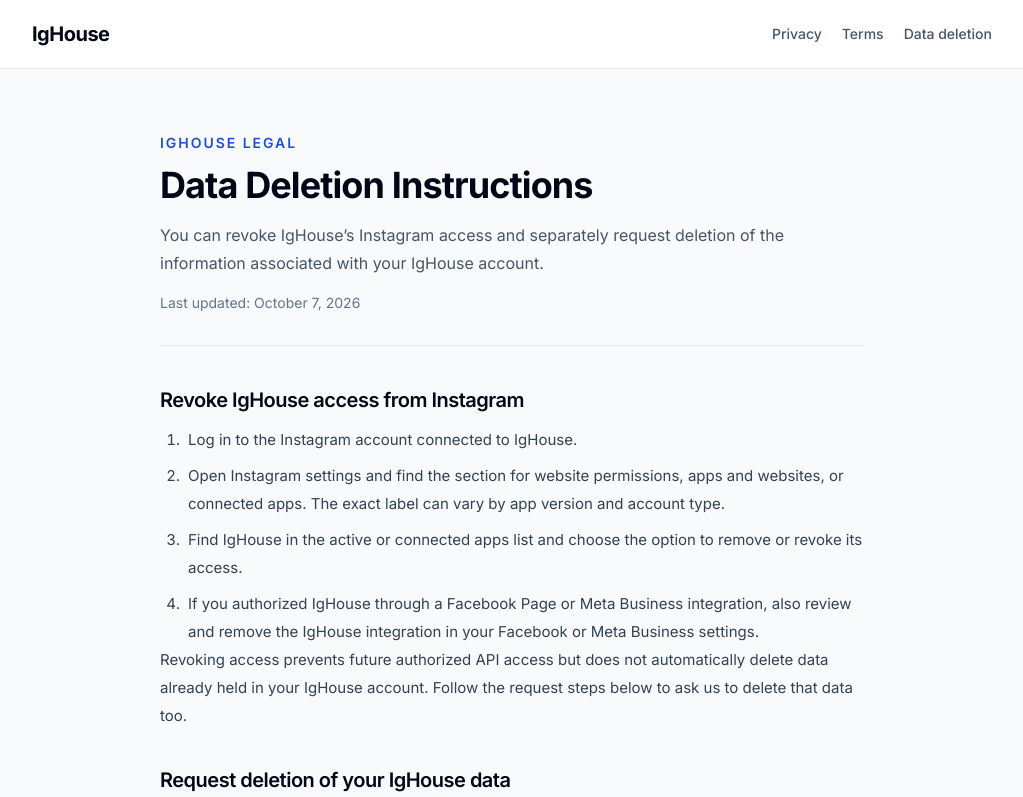
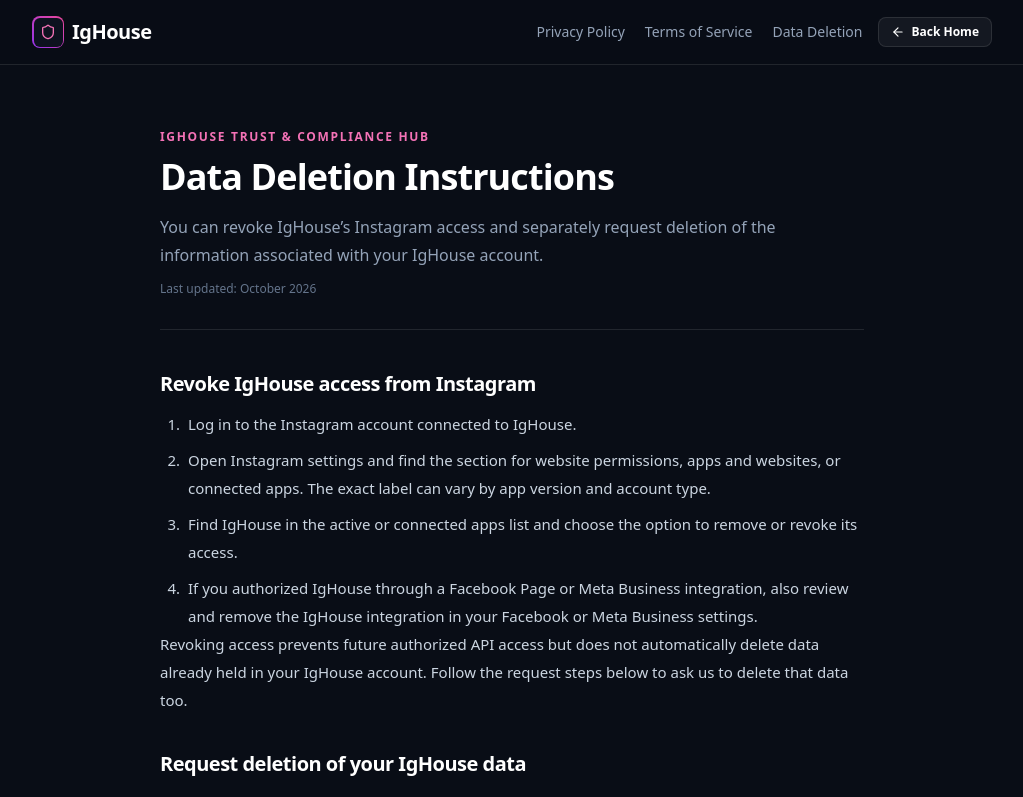
Before and after one commit to vivekMaury/IgHouse, a Next.js app: page /data-deletion in a window 1280 px wide. Shown: the top 797 px of the page, without its empty margins (128-1151 px from the left). Built offline with nearby package versions, Linux system fonts and the light colour scheme.

Commit message:
Elevate styling stability, smooth scrolling, and type safety across IgHouse

```diff
--- a/src/app/api/inbox/messages/route.ts
+++ b/src/app/api/inbox/messages/route.ts
@@ -339,6 +339,8 @@ export async function POST(request: NextRequest) {
       direction: "outbound",
       message_body: messageText,
       message_text: messageText,
+      media_url: insertedMessage?.media_url ?? null,
+      media_type: insertedMessage?.media_type ?? null,
       sender_id: senderId,
       is_from_user: true,
       created_at: sentAt,
--- a/src/app/globals.css
+++ b/src/app/globals.css
@@ -2,26 +2,40 @@
 @tailwind components;
 @tailwind utilities;
 
-:root {
-  --foreground-rgb: 0, 0, 0;
-  --background-start-rgb: 214, 219, 220;
-  --background-end-rgb: 255, 255, 255;
+html {
+  scroll-behavior: smooth;
+  color-scheme: dark;
 }
 
-@media (prefers-color-scheme: dark) {
-  :root {
-    --foreground-rgb: 255, 255, 255;
-    --background-start-rgb: 0, 0, 0;
-    --background-end-rgb: 0, 0, 0;
-  }
+:root {
+  --background: #090d16;
+  --foreground: #f8fafc;
 }
 
 body {
-  color: rgb(var(--foreground-rgb));
-  background: linear-gradient(
-      to bottom,
-      transparent,
-      rgb(var(--background-end-rgb))
-    )
-    rgb(var(--background-start-rgb));
+  color: var(--foreground);
+  background-color: var(--background);
+  min-height: 100vh;
+  overflow-x: hidden;
+  -webkit-font-smoothing: antialiased;
+  -moz-osx-font-smoothing: grayscale;
 }
+
+/* Custom scrollbar */
+::-webkit-scrollbar {
+  width: 8px;
+  height: 8px;
+}
+
+::-webkit-scrollbar-track {
+  background: #090d16;
+}
+
+::-webkit-scrollbar-thumb {
+  background: #1f293d;
+  border-radius: 4px;
+}
+
+::-webkit-scrollbar-thumb:hover {
+  background: #334155;
+}
--- a/src/app/login/page.tsx
+++ b/src/app/login/page.tsx
@@ -63,8 +63,13 @@ export default function LoginPage() {
     setResetFeedback(null)
 
     try {
+      const redirectUrl =
+        typeof window !== 'undefined'
+          ? `${window.location.origin}/auth/reset-password`
+          : 'https://ighouse.app/auth/reset-password'
+
       const { error } = await supabase.auth.resetPasswordForEmail(trimmedEmail, {
-        redirectTo: 'http://localhost:3000/auth/reset-password',
+        redirectTo: redirectUrl,
       })
 
       if (error) {
--- a/src/app/signup/page.tsx
+++ b/src/app/signup/page.tsx
@@ -38,7 +38,7 @@ export default function SignupPage() {
       if (authData.user) {
         const { data: workspaceData, error: workspaceError } = await supabase
           .from('workspaces')
-          .insert([{ name: workspaceName }])
+          .insert([{ name: workspaceName.trim() || 'My Workspace', owner_id: authData.user.id }])
           .select()
           .single()
 
--- a/src/components/legal/legal-page.tsx
+++ b/src/components/legal/legal-page.tsx
@@ -1,10 +1,11 @@
 import Link from "next/link";
 import type { ReactNode } from "react";
+import { ArrowLeft, Shield } from "lucide-react";
 
 const legalLinks = [
-  { href: "/privacy-policy", label: "Privacy" },
-  { href: "/terms-of-service", label: "Terms" },
-  { href: "/data-deletion", label: "Data deletion" },
+  { href: "/privacy-policy", label: "Privacy Policy" },
+  { href: "/terms-of-service", label: "Terms of Service" },
+  { href: "/data-deletion", label: "Data Deletion" },
 ];
 
 export function LegalPage({
@@ -17,19 +18,25 @@ export function LegalPage({
   children: ReactNode;
 }) {
   return (
-    <div className="min-h-screen bg-slate-50 text-slate-800">
-      <header className="border-b border-slate-200 bg-white">
-        <div className="mx-auto flex max-w-5xl flex-wrap items-center justify-between gap-4 px-5 py-5 sm:px-8">
+    <div className="min-h-screen bg-[#090d16] text-slate-300 font-sans selection:bg-purple-500/30 selection:text-white">
+      <header className="sticky top-0 z-40 border-b border-white/10 bg-[#090d16]/80 backdrop-blur-xl">
+        <div className="mx-auto flex max-w-5xl flex-wrap items-center justify-between gap-4 px-5 py-4 sm:px-8">
           <Link
-            className="text-xl font-bold tracking-tight text-slate-950"
+            className="flex items-center gap-2 text-xl font-extrabold tracking-tight text-white hover:text-pink-400 transition-colors"
             href="/"
           >
+            <div className="w-8 h-8 rounded-lg bg-gradient-to-tr from-purple-600 to-pink-500 p-[1.5px]">
+              <div className="w-full h-full bg-[#0d121f] rounded-[6px] flex items-center justify-center">
+                <Shield className="w-4 h-4 text-pink-400" />
+              </div>
+            </div>
             IgHouse
           </Link>
+          <div className="flex items-center gap-4">
             <nav aria-label="Legal pages" className="flex flex-wrap gap-x-5 gap-y-2">
               {legalLinks.map((link) => (
                 <Link
-                className="text-sm font-medium text-slate-600 transition hover:text-blue-700"
+                  className="text-xs sm:text-sm font-medium text-slate-400 transition hover:text-white"
                   href={link.href}
                   key={link.href}
                 >
@@ -37,33 +44,42 @@ export function LegalPage({
                 </Link>
               ))}
             </nav>
+            <Link
+              href="/"
+              className="inline-flex items-center gap-1.5 text-xs font-semibold px-3 py-1.5 rounded-lg bg-white/5 border border-white/10 text-white hover:bg-white/10 transition-colors"
+            >
+              <ArrowLeft className="w-3.5 h-3.5" /> Back Home
+            </Link>
+          </div>
         </div>
       </header>
 
       <main className="mx-auto max-w-3xl px-5 py-12 sm:px-8 sm:py-16">
-        <div className="mb-10 border-b border-slate-200 pb-8">
-          <p className="mb-3 text-sm font-semibold uppercase tracking-[0.14em] text-blue-700">
-            IgHouse legal
+        <div className="mb-10 border-b border-white/10 pb-8">
+          <p className="mb-3 text-xs font-bold uppercase tracking-[0.14em] text-pink-400">
+            IgHouse Trust &amp; Compliance Hub
           </p>
-          <h1 className="text-3xl font-bold tracking-tight text-slate-950 sm:text-4xl">
+          <h1 className="text-3xl font-extrabold tracking-tight text-white sm:text-4xl">
             {title}
           </h1>
-          <p className="mt-4 max-w-2xl text-base leading-7 text-slate-600">
+          <p className="mt-4 max-w-2xl text-base leading-7 text-slate-400">
             {description}
           </p>
-          <p className="mt-4 text-sm text-slate-500">Last updated: October 7, 2026</p>
+          <p className="mt-3 text-xs text-slate-500 font-medium">Last updated: October 2026</p>
         </div>
 
-        <article className="space-y-9 text-[15px] leading-7 text-slate-700 [&_a]:font-medium [&_a]:text-blue-700 [&_a]:underline [&_a]:decoration-blue-200 [&_a]:underline-offset-4 [&_a:hover]:text-blue-900 [&_h2]:mb-3 [&_h2]:text-xl [&_h2]:font-semibold [&_h2]:tracking-tight [&_h2]:text-slate-950 [&_h3]:mb-2 [&_h3]:mt-5 [&_h3]:font-semibold [&_h3]:text-slate-900 [&_li]:pl-1 [&_ol]:list-decimal [&_ol]:space-y-2 [&_ol]:pl-6 [&_p+p]:mt-3 [&_ul]:list-disc [&_ul]:space-y-2 [&_ul]:pl-6">
+        <article className="space-y-9 text-[15px] leading-7 text-slate-300 [&_a]:font-medium [&_a]:text-pink-400 [&_a]:underline [&_a]:decoration-pink-500/30 [&_a]:underline-offset-4 [&_a:hover]:text-pink-300 [&_h2]:mb-3 [&_h2]:text-xl [&_h2]:font-bold [&_h2]:tracking-tight [&_h2]:text-white [&_h3]:mb-2 [&_h3]:mt-5 [&_h3]:font-semibold [&_h3]:text-slate-100 [&_li]:pl-1 [&_ol]:list-decimal [&_ol]:space-y-2 [&_ol]:pl-6 [&_p+p]:mt-3 [&_ul]:list-disc [&_ul]:space-y-2 [&_ul]:pl-6">
           {children}
         </article>
 
-        <footer className="mt-14 border-t border-slate-200 pt-6 text-sm leading-6 text-slate-500">
-          Questions about these pages? Contact{" "}
-          <a className="font-medium text-blue-700 underline underline-offset-4" href="mailto:info@ighouse.app">
+        <footer className="mt-14 border-t border-white/10 pt-6 text-xs leading-6 text-slate-500 flex flex-col sm:flex-row items-center justify-between gap-3">
+          <span>
+            Questions about these policies? Contact{" "}
+            <a className="font-medium text-pink-400 underline underline-offset-4 hover:text-pink-300" href="mailto:info@ighouse.app">
               info@ighouse.app
             </a>
-          .
+          </span>
+          <span className="text-slate-600">&copy; {new Date().getFullYear()} IgHouse Inc.</span>
         </footer>
       </main>
     </div>
--- a/tailwind.config.ts
+++ b/tailwind.config.ts
@@ -2,6 +2,7 @@ import type { Config } from "tailwindcss";
 
 const config: Config = {
   content: [
+    "./src/**/*.{js,ts,jsx,tsx,mdx}",
     "./src/pages/**/*.{js,ts,jsx,tsx,mdx}",
     "./src/components/**/*.{js,ts,jsx,tsx,mdx}",
     "./src/app/**/*.{js,ts,jsx,tsx,mdx}",
```
Lines whose indentation alone changed are shown as unchanged.
